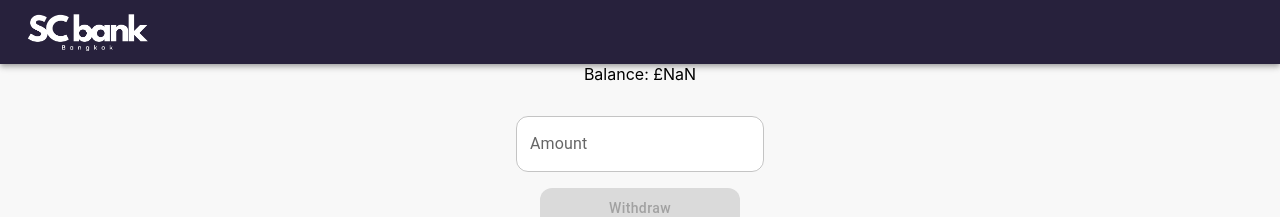
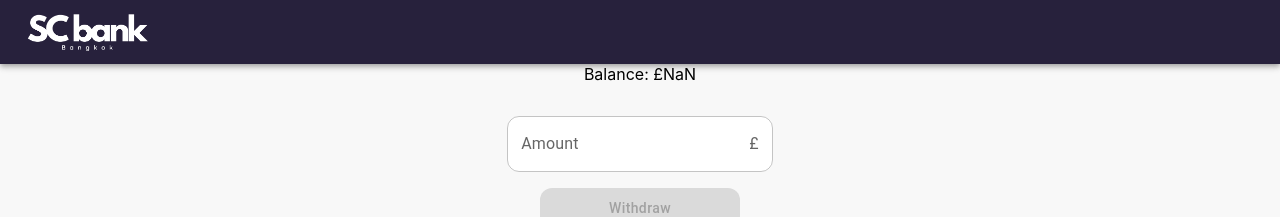
Before and after one commit to yverenoir/atm-web-app, a React (Create React App) app: page /withdraw in a window 1280 px wide. Shown: the top 217 px of the page. Built offline with nearby package versions, Linux system fonts and the light colour scheme.

Commit message:
feat: add GBP adornment to withdraw input field

```diff
--- a/src/Withdrawal.tsx
+++ b/src/Withdrawal.tsx
@@ -1,7 +1,7 @@
 import React, {useEffect, useState} from 'react';
 import './App.css';
 import {useLocation, useNavigate} from "react-router-dom";
-import {Button, Grid, TextField} from "@mui/material";
+import {Button, Grid, InputAdornment, TextField} from "@mui/material";
 import {getTotal, withdraw as withdrawFromVault} from "./vault";
 import ExitButton from "./ExitButton";
 
@@ -117,7 +117,10 @@ function Withdrawal() {
                     <Grid container direction={"column"} alignItems={"center"} spacing={2}>
                         <Grid item>
                             <TextField label="Amount" variant="outlined" type={"number"} value={amount}
-                                       onChange={handleAmountChange}/>
+                                       onChange={handleAmountChange}
+                                       InputProps={{
+                                           endAdornment: <InputAdornment position="end">£</InputAdornment>,
+                                       }}/>
                         </Grid>
                         <Grid item>
                             <Button type={"submit"} variant={"contained"}
```
